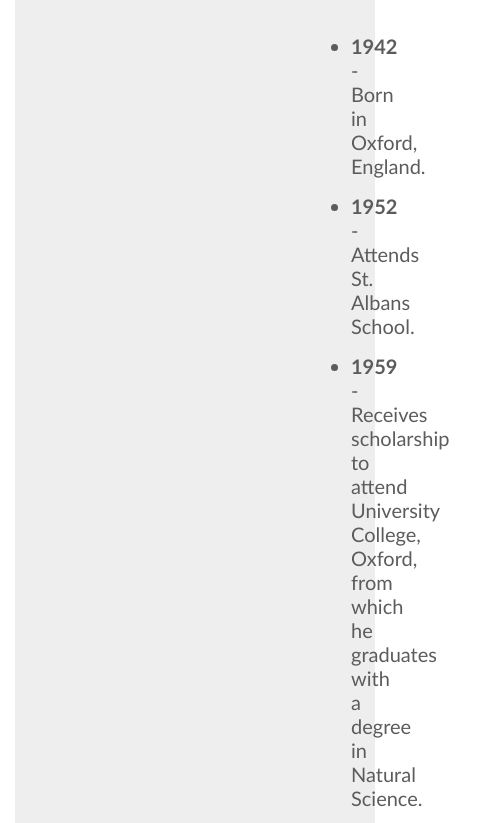
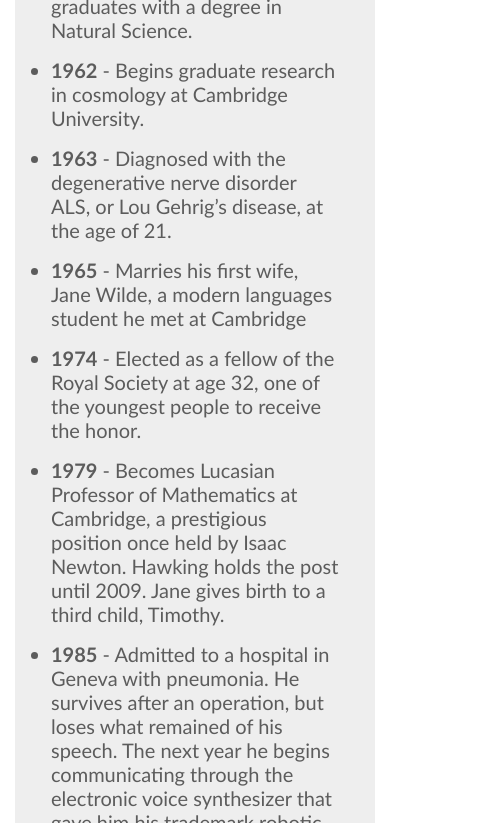
Before and after one commit to NimaSherpa-Cloud/FreeCodeCamp-Tribute-Page, a plain HTML site: page index.html in a window 390 px wide. Shown: the part 865-1688 px from the top of the page, 485 px wide, since content can reach past the window. Drawn offline with Linux system fonts and the light colour scheme.

Commit message:
Update style.css

```diff
--- a/style.css
+++ b/style.css
@@ -41,7 +41,14 @@ main{
 }
 #tribute-info{
 	font-size: 20px;
-	margin: 0px 336px 50px;
+	margin-left: auto;
+	margin-right: auto;
+	width: 50%;
+}
+@media only screen and (max-width: 600px) {
+	#tribute-info{
+		width: 80%;
+	}
 }
 #tribute-info h2{
 	margin: 50px 0px;
```
